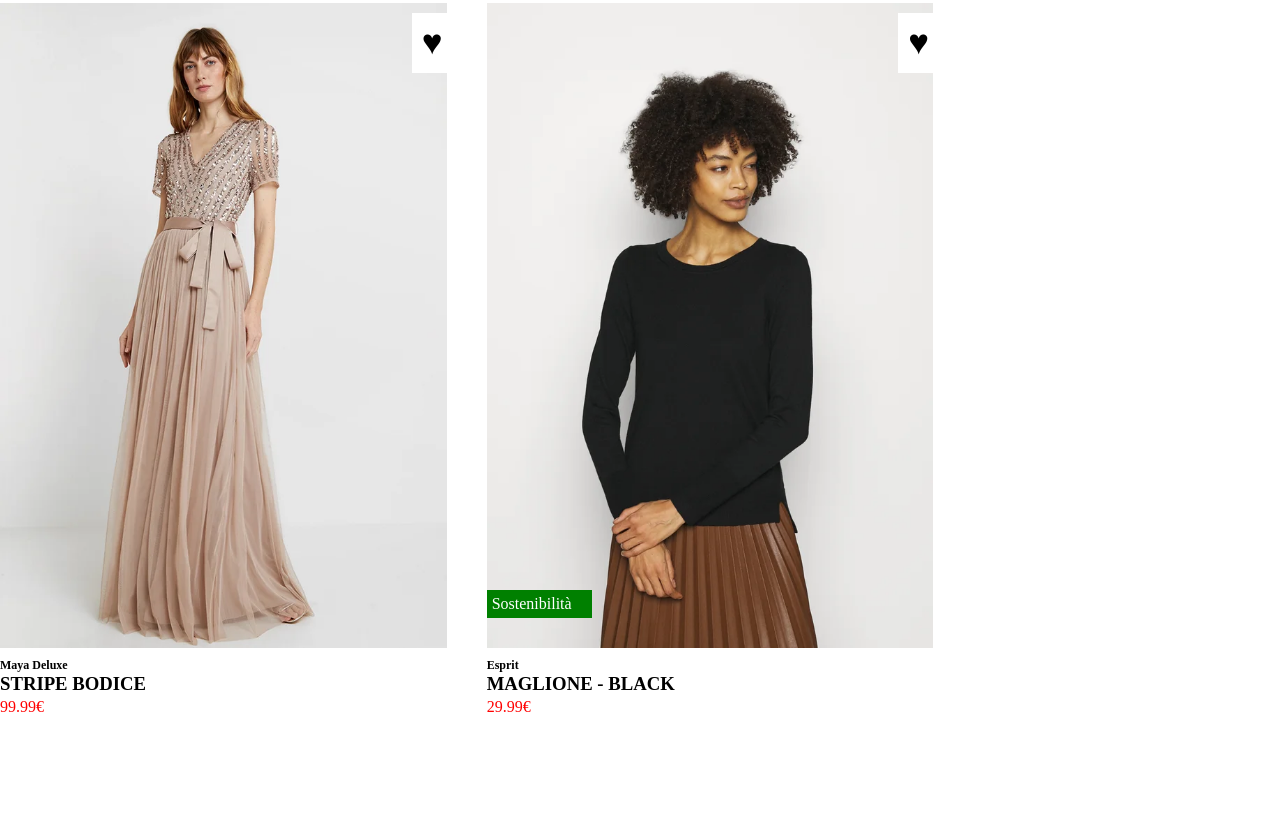
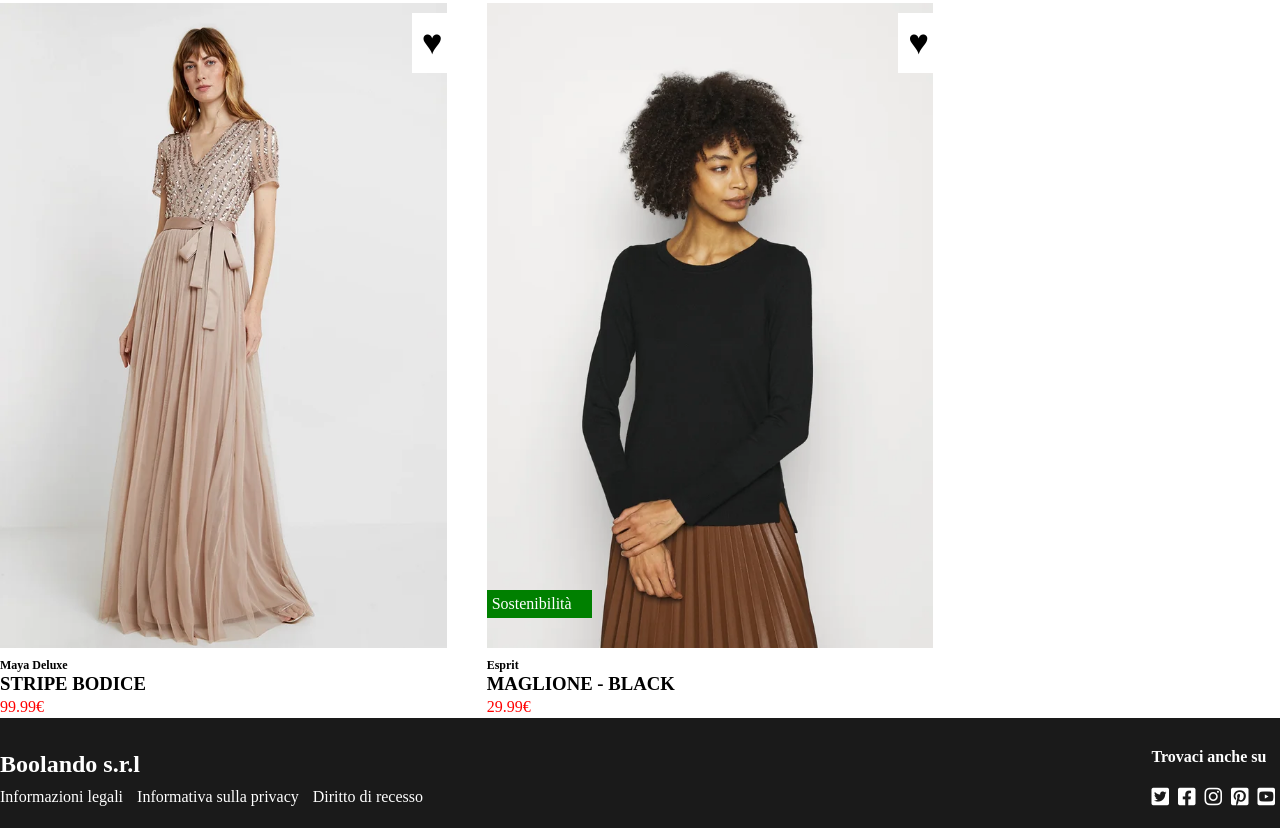
Before and after one commit to AlexChihaia/html-css-boolando, a plain HTML site: page index.html in a window 1280 px wide. Shown: the part 1647-2475 px from the top of the page. Before the commit the page ends 2365 px from the top, so only its background shows below. Drawn offline with Linux system fonts and the light colour scheme.

Commit message:
feat: footer

```diff
--- a/css/style.css
+++ b/css/style.css
@@ -204,3 +204,53 @@ MAIN
 /*
 FOOTER
 */
+
+
+footer {
+    height: 110px;
+    background-color: #1a1a1a;
+    color: white
+}
+
+.contenitore.footer {
+    max-width: 1440px;
+    margin: 0 auto;
+    display: flex;
+    justify-content: space-between;
+    align-items: center;
+
+}
+
+.footer.sinistra {
+    padding-top: 30px;
+}
+
+.footer.sinistra>div {
+    padding-top: 10px;
+}
+
+
+footer a {
+    text-decoration: none;
+    color: white;
+    padding-right: 10px;
+}
+
+i {
+    color: white;
+}
+
+footer li {
+    list-style: none;
+    display: inline;
+    font-size: 20px;
+}
+
+h4 {
+    padding-top: 30px;
+    padding-bottom: 20px;
+}
+
+footer li {
+    padding-right: 5px;
+}
--- a/index.html
+++ b/index.html
@@ -6,13 +6,21 @@
     <meta name="viewport" content="width=device-width, initial-scale=1.0">
     <title>Boolando</title>
 
+    <!--FONT AWESOME-->
+
+    <link rel="stylesheet" href="https://cdnjs.cloudflare.com/ajax/libs/font-awesome/6.4.2/css/all.min.css"
+        integrity="sha512-z3gLpd7yknf1YoNbCzqRKc4qyor8gaKU1qmn+CShxbuBusANI9QpRohGBreCFkKxLhei6S9CQXFEbbKuqLg0DA=="
+        crossorigin="anonymous" referrerpolicy="no-referrer" />
+    <!--/FONT AWESOME-->
+
     <link rel="stylesheet" href="css/style.css">
 </head>
 
 <body class="debug">
-
+    <!-- HEADER -->
     <header>
         <div class="container header">
+            <!-- PRIMO MENU -->
             <div class="menu sinistra">
                 <ul>
                     <li><a href="#">Donna</a></li>
@@ -20,9 +28,11 @@
                     <li><a href="#">Bambini</a></li>
                 </ul>
             </div>
+            <!-- /PRIMO MENU -->
             <div class="logo">
                 <img id="logo" src="img/boolean-logo.png" alt="LOGO">
             </div>
+            <!-- SECONDO MENU -->
             <div class="menu destra">
                 <ul>
                     <li><a href="#">&#128100;</a></li>
@@ -30,17 +40,20 @@
                     <li><a href="#">&#x1F45C;</a></li>
                 </ul>
             </div>
+            <!-- /SECONDO MENU -->
         </div>
 
     </header>
-
+    <!-- /HEADER -->
 
 
 
 
     <main>
+
+        <!--SEZIONE CENTRALE PRINCIPALE-->
         <div class="megacontainer">
-
+            <!--SECTION-->
             <div class="container">
                 <div class="box-superiore">
                     <div class="heart"> &hearts;</div>
@@ -56,6 +69,9 @@
                     <p class="price">14.99&euro; <span class="sliced">29.99&euro;</span></p>
                 </div>
             </div>
+            <!--/SECTION-->
+
+            <!--SECTION-->
             <div class="container">
                 <div class="box-superiore">
                     <div class="heart"> &hearts;</div>
@@ -71,6 +87,10 @@
                     <p class="price">20.99&euro; <span class="sliced">29.99&euro;</span></p>
                 </div>
             </div>
+            <!--/SECTION-->
+
+
+            <!--SECTION-->
             <div class="container">
                 <div class="box-superiore">
                     <div class="heart"> &hearts;</div>
@@ -86,6 +106,9 @@
                     <p class="price">129.99&euro; <span class="sliced">184.99&euro;</span></p>
                 </div>
             </div>
+            <!--/SECTION-->
+
+            <!--SECTION-->
             <div class="container">
                 <div class="box-superiore">
                     <div class="heart"> &hearts;</div>
@@ -101,6 +124,9 @@
                     <p class="price">14.99&euro; <span class="sliced">29.99&euro;</span></p>
                 </div>
             </div>
+            <!--/SECTION-->
+
+            <!--SECTION-->
             <div class="container">
                 <div class="box-superiore">
                     <div class="heart"> &hearts;</div>
@@ -113,9 +139,9 @@
                     <p class="price">99.99&euro; <span class="sliced"></span></p>
                 </div>
             </div>
+            <!--/SECTION-->
 
-
-
+            <!--SECTION-->
             <div class="container">
                 <div class="box-superiore">
                     <div class="heart"> &hearts;</div>
@@ -131,17 +157,35 @@
                     <p class="price">29.99&euro; <span class="sliced"></span></p>
                 </div>
             </div>
+            <!--/SECTION-->
+        </div>
+        <!--/SEZIONE CENTRALE PRINCIPALE-->
+    </main>
+
+    <footer>
+        <div class="contenitore footer">
+            <div class="footer sinistra">
+                <h2>Boolando s.r.l</h2>
+                <div>
+                    <a href="#">Informazioni legali</a>
+                    <a href="#">Informativa sulla privacy</a>
+                    <a href="#">Diritto di recesso</a>
+                </div>
+            </div>
+            <div class="footer destra">
+                <h4>Trovaci anche su</h3>
+                    <ul>
+                        <li><i class="fa-brands fa-square-twitter"></i></li>
+                        <li><i class="fa-brands fa-square-facebook"></i></li>
+                        <li><i class="fa-brands fa-instagram"></i></li>
+                        <li><i class="fa-brands fa-square-pinterest"></i></li>
+                        <li><i class="fa-brands fa-square-youtube"></i></li>
+                    </ul>
+
+            </div>
         </div>
 
 
-
-
-    </main>
-
-
-
-
-    <footer>
 
     </footer>
 
```
